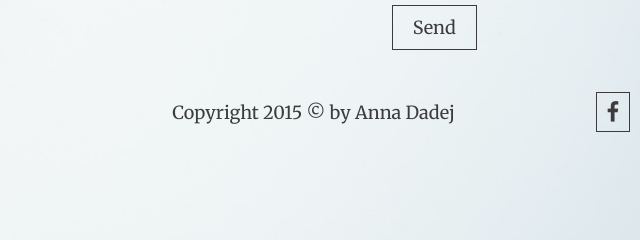
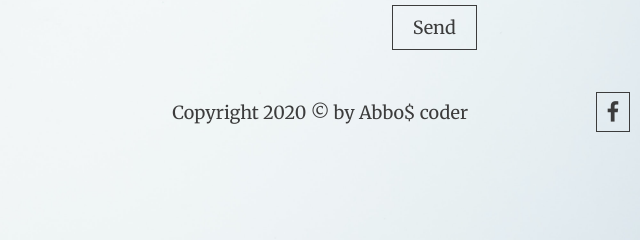
Before and after one commit to Abbos-coder/Veggie, a plain HTML site: page index.html in a window 1280 px wide. Shown: the part 4518-4758 px from the top of the page, 538-1178 px from the left. Drawn offline with Linux system fonts and the light colour scheme; a script that the page names is missing.

Commit message:
Add files via upload

```diff
--- a/index.html
+++ b/index.html
@@ -378,7 +378,7 @@
                         <div class="footer">
                             <div class="footer__body">
                                 <div class="footer__items">
-                                    <div class="footer__text">Copyright 2015 © by Anna Dadej</div>
+                                    <div class="footer__text">Copyright 2020 © by Abbo$ coder </div>
                                     <div class="footer__icon">
                                         <i class="fa fa-facebook facebook"></i>
                                         <i class="fa fa-instagram instagram"></i>
```
